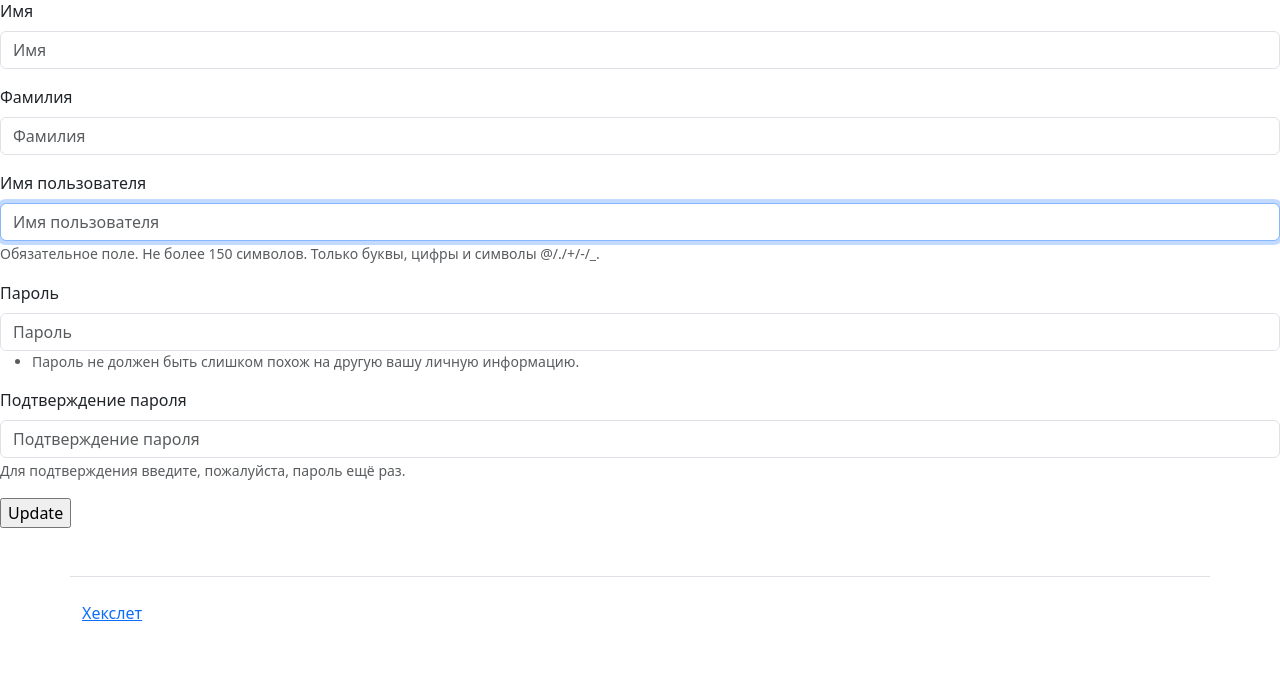
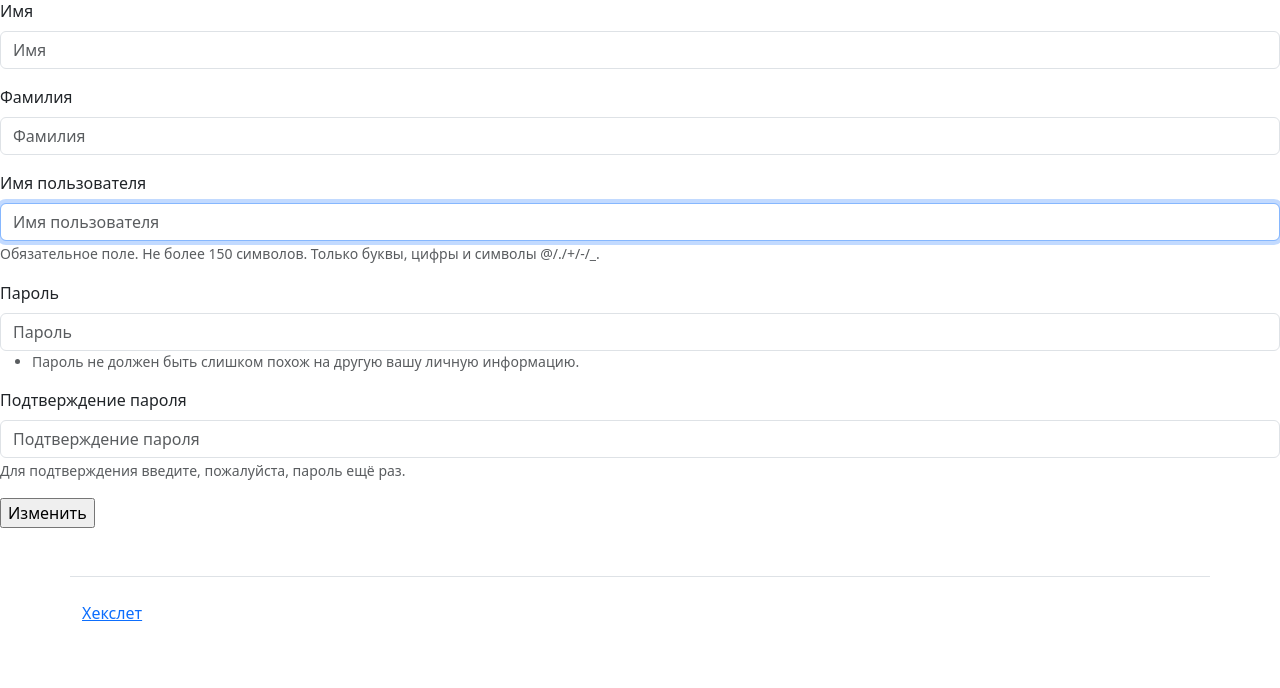
Before and after one commit to lyovaparsyan94/python-project-52, a Django app: template task_manager/templates/labels/update.html in a window 1280 px wide. Shown: the part 57-745 px from the top of the page. Run offline with Django 5.2, Linux system fonts and the light colour scheme; the template is opened without the code that fills it: values that come from a table or form of the project are taken from there, others are empty; parts of the project's set-up code (start-up, migrations or seed data) failed here and were passed over; some libraries are stand-ins or nearby versions.

Commit message:
update html

```diff
--- a/task_manager/templates/labels/update.html
+++ b/task_manager/templates/labels/update.html
@@ -5,6 +5,6 @@
 <form method="post">
     {% csrf_token %}
     {% bootstrap_form form %}
-    <input type="submit" value="{% translate 'Update' %}">
+    <input type="submit" value="Изменить">
 </form>
 {% endblock %}
--- a/task_manager/templates/statuses/update.html
+++ b/task_manager/templates/statuses/update.html
@@ -5,6 +5,6 @@
 <form method="post">
     {% csrf_token %}
     {% bootstrap_form form %}
-    <input type="submit" value="{% translate 'Update' %}">
+    <input type="submit" value="Изменить">
 </form>
 {% endblock %}
```
